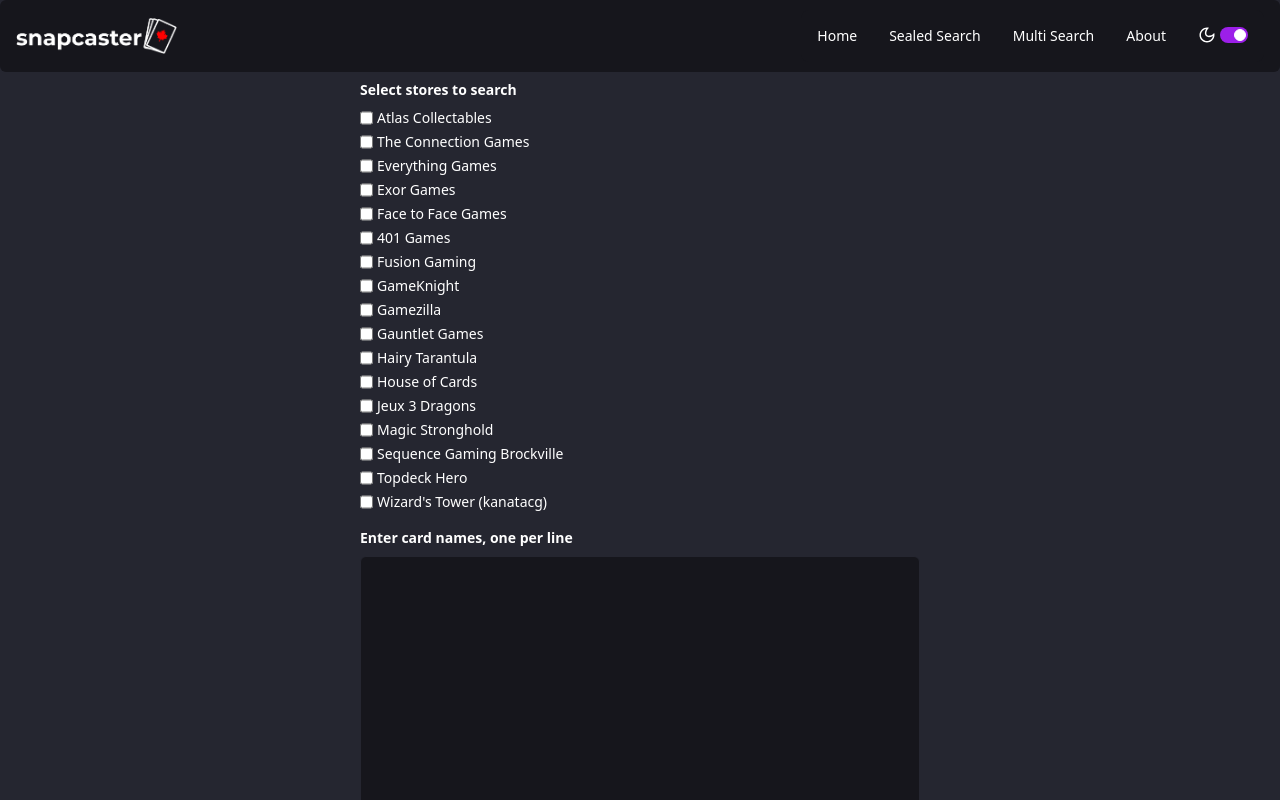
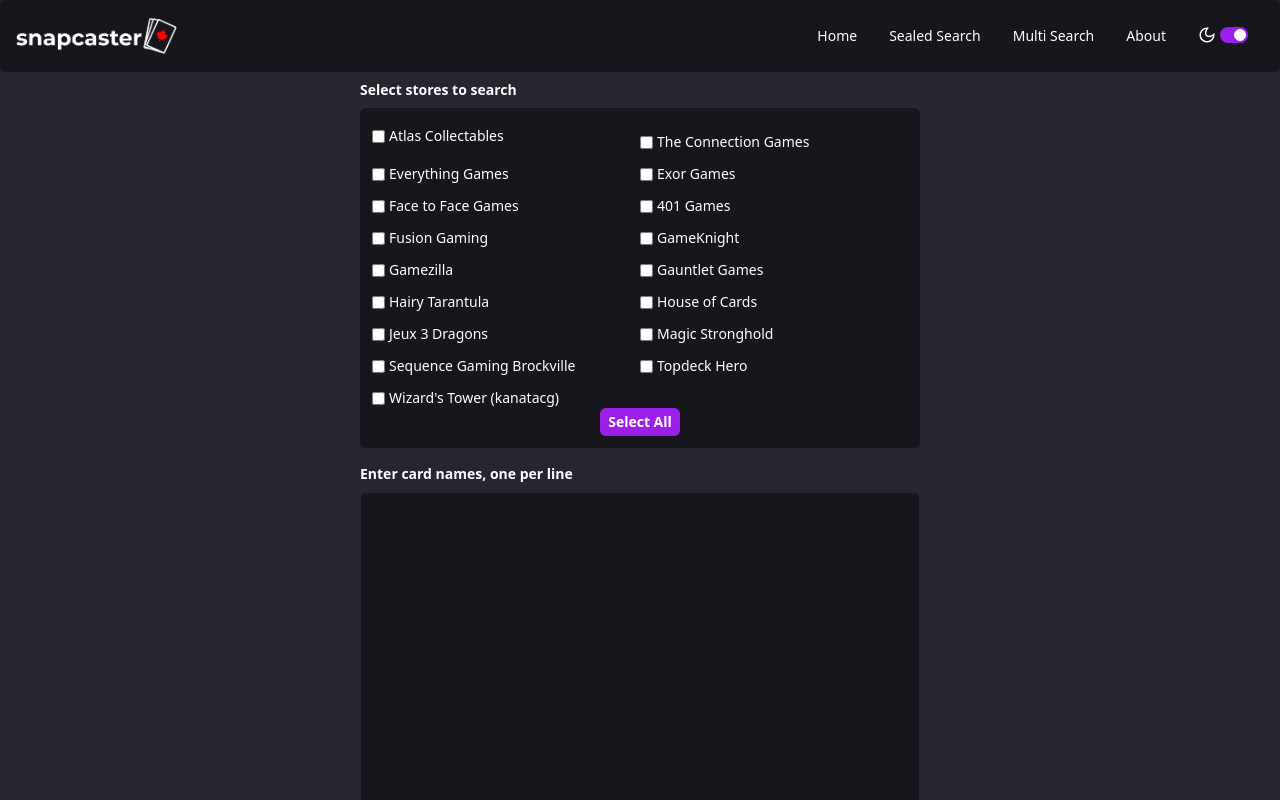
Before and after one commit to chrislegault/snapcasterv2-client, a React (Vite) app: page /multi-search in a window 1280 px wide. Shown: the top 800 px of the page. Built offline with nearby package versions, Linux system fonts and the light colour scheme.

Commit message:
updating UI for radio buttons on multisearch

```diff
--- a/src/components/StoreRadioButtons.jsx
+++ b/src/components/StoreRadioButtons.jsx
@@ -3,11 +3,30 @@ import { useAtom } from 'jotai';
 import { selectedBulkStoresAtom } from '../atoms';
 export default function StoreRadioButtons() {
   const [selectedStores, setSelectedStores] = useAtom(selectedBulkStoresAtom);
+  const storeList = [
+    'atlas',
+    'everythinggames',
+    'facetoface',
+    'fusion',
+    'gamezilla',
+    'hairyt',
+    'jeux3dragons',
+    'sequencegaming',
+    'kanatacg',
+    'connectiongames',
+    'exorgames',
+    'four01',
+    'gameknight',
+    'gauntlet',
+    'houseofcards',
+    'magicstronghold',
+    'topdeckhero',
+  ]
   return (
-    <div>
-      <div className="flex flex-col space-y-1 text-sm">
+    <div className=" rounded-md bg-darkerBackground p-3 ">
+      <div className="grid grid-cols-1 sm:grid-cols-2 space-y-3 text-sm">
         {/* ATLAS */}
-        <div className="flex flex-row space-x-1">
+        <div className="flex flex-row col-span-1 space-x-1 items-center">
           <input
             type="checkbox"
             id="atlas"
@@ -27,7 +46,7 @@ export default function StoreRadioButtons() {
         </div>
 
         {/* CONNECTION GAMES */}
-        <div className="flex flex-row space-x-1">
+        <div className="flex flex-row col-span-1 space-x-1 items-center">
           <input
             type="checkbox"
             id="connectiongames"
@@ -47,7 +66,7 @@ export default function StoreRadioButtons() {
         </div>
 
         {/* EVERYTHING GAMES */}
-        <div className="flex flex-row space-x-1">
+        <div className="flex flex-row col-span-1 space-x-1 items-center">
           <input
             type="checkbox"
             id="everythinggames"
@@ -67,7 +86,7 @@ export default function StoreRadioButtons() {
         </div>
 
         {/* EXOR GAMES */}
-        <div className="flex flex-row space-x-1">
+        <div className="flex flex-row col-span-1 space-x-1 items-center">
           <input
             type="checkbox"
             id="exorgames"
@@ -87,7 +106,7 @@ export default function StoreRadioButtons() {
         </div>
 
         {/* FACE TO FACE */}
-        <div className="flex flex-row space-x-1">
+        <div className="flex flex-row col-span-1 space-x-1 items-center">
           <input
             type="checkbox"
             id="facetoface"
@@ -107,7 +126,7 @@ export default function StoreRadioButtons() {
         </div>
 
         {/* 401 GAMES */}
-        <div className="flex flex-row space-x-1">
+        <div className="flex flex-row col-span-1 space-x-1 items-center">
           <input
             type="checkbox"
             id="four01"
@@ -127,7 +146,7 @@ export default function StoreRadioButtons() {
         </div>
 
         {/* FUSION */}
-        <div className="flex flex-row space-x-1">
+        <div className="flex flex-row col-span-1 space-x-1 items-center">
           <input
             type="checkbox"
             id="fusion"
@@ -147,7 +166,7 @@ export default function StoreRadioButtons() {
         </div>
 
         {/* GAMEKNIGHT */}
-        <div className="flex flex-row space-x-1">
+        <div className="flex flex-row col-span-1 space-x-1 items-center">
           <input
             type="checkbox"
             id="gameknight"
@@ -167,7 +186,7 @@ export default function StoreRadioButtons() {
         </div>
 
         {/* GAMEZILLA */}
-        <div className="flex flex-row space-x-1">
+        <div className="flex flex-row col-span-1 space-x-1 items-center">
           <input
             type="checkbox"
             id="gamezilla"
@@ -187,7 +206,7 @@ export default function StoreRadioButtons() {
         </div>
 
         {/* GAUNTLET */}
-        <div className="flex flex-row space-x-1">
+        <div className="flex flex-row col-span-1 space-x-1 items-center">
           <input
             type="checkbox"
             id="gauntlet"
@@ -207,7 +226,7 @@ export default function StoreRadioButtons() {
         </div>
 
         {/* HAIRYT */}
-        <div className="flex flex-row space-x-1">
+        <div className="flex flex-row col-span-1 space-x-1 items-center">
           <input
             type="checkbox"
             id="hairyt"
@@ -227,7 +246,7 @@ export default function StoreRadioButtons() {
         </div>
 
         {/* HOUSE OF CARDS */}
-        <div className="flex flex-row space-x-1">
+        <div className="flex flex-row col-span-1 space-x-1 items-center">
           <input
             type="checkbox"
             id="houseofcards"
@@ -247,7 +266,7 @@ export default function StoreRadioButtons() {
         </div>
 
         {/* JEUX3DRAGONS */}
-        <div className="flex flex-row space-x-1">
+        <div className="flex flex-row col-span-1 space-x-1 items-center">
           <input
             type="checkbox"
             id="jeux3dragons"
@@ -267,7 +286,7 @@ export default function StoreRadioButtons() {
         </div>
 
         {/* MTG STRONGHOLD */}
-        <div className="flex flex-row space-x-1">
+        <div className="flex flex-row col-span-1 space-x-1 items-center">
           <input
             type="checkbox"
             id="magicstronghold"
@@ -287,7 +306,7 @@ export default function StoreRadioButtons() {
         </div>
 
         {/* SEQUENCE */}
-        <div className="flex flex-row space-x-1">
+        <div className="flex flex-row col-span-1 space-x-1 items-center">
           <input
             type="checkbox"
             id="sequencegaming"
@@ -307,7 +326,7 @@ export default function StoreRadioButtons() {
         </div>
 
         {/* TOPDECKHERO */}
-        <div className="flex flex-row space-x-1">
+        <div className="flex flex-row col-span-1 space-x-1 items-center">
           <input
             type="checkbox"
             id="topdeckhero"
@@ -327,7 +346,7 @@ export default function StoreRadioButtons() {
         </div>
 
         {/* WIZARDS TOWER */}
-        <div className="flex flex-row space-x-1">
+        <div className="flex flex-row col-span-1 space-x-1 items-center">
           <input
             type="checkbox"
             id="kanatacg"
@@ -346,6 +365,24 @@ export default function StoreRadioButtons() {
           <label htmlFor="kanatacg">Wizard's Tower (kanatacg)</label>
         </div>
       </div>
+      {/* select all button */}
+      <div className="flex flex-row justify-center">
+        <button
+          className="btn-small"
+          onClick={() => {
+            // if all stores are selected, deselect all
+            if (selectedStores.length === storeList.length) {
+            setSelectedStores([]);
+            } else {
+              // else select all
+              setSelectedStores(storeList);
+            }
+
+          }}
+        >
+          Select All
+        </button>
+      </div>
     </div>
   );
 }
```
